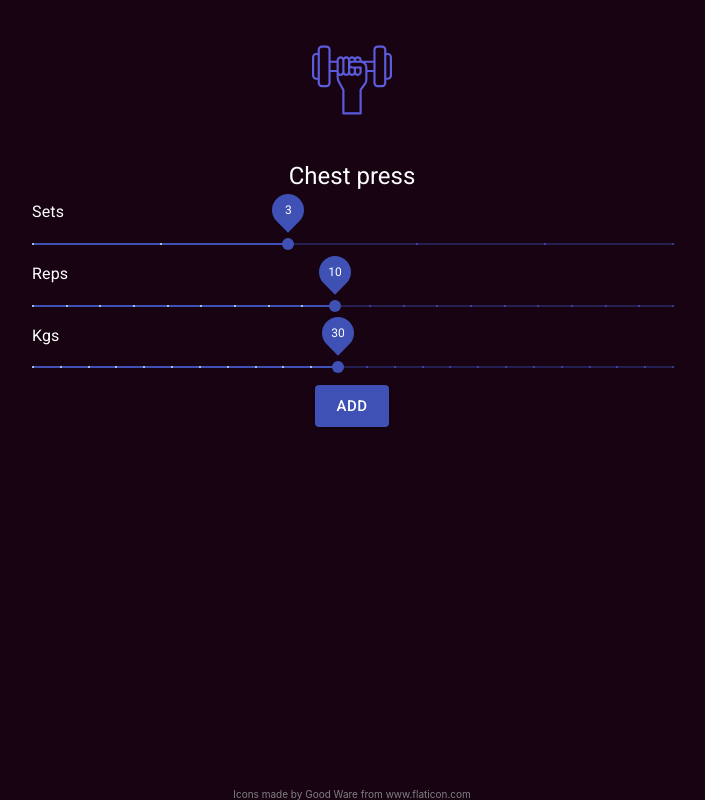
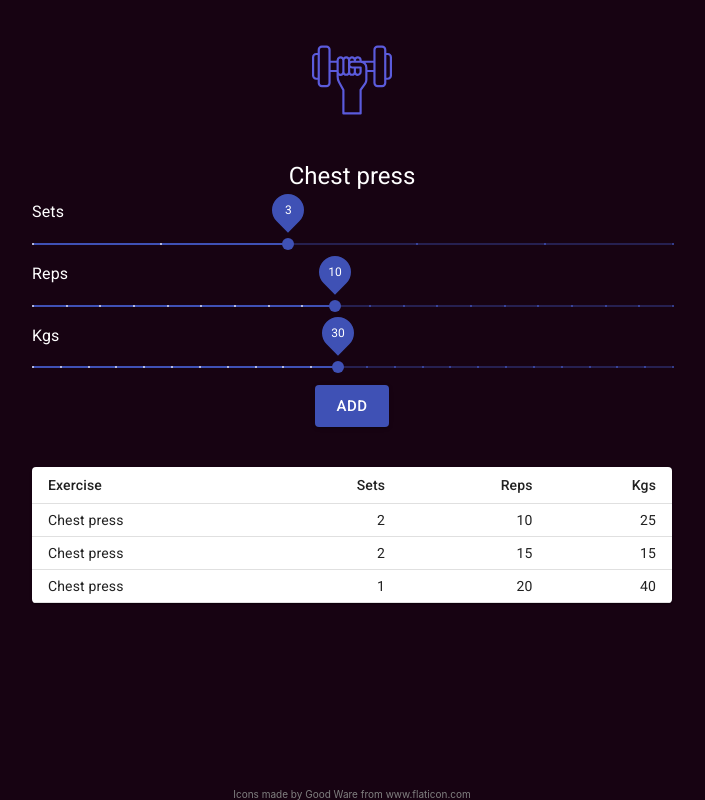
Before and after one commit to maksymilianfiec/weight-tracker, a React (Create React App) app: page / in a window 1280 px wide. Shown: the whole page, without its empty margins (288-993 px from the left). Built offline with nearby package versions, Linux system fonts and the light colour scheme.

Commit message:
Add table

```diff
--- a/src/App.css
+++ b/src/App.css
@@ -50,3 +50,9 @@
   max-width: 640px;
   text-align: left;
 }
+
+.table {
+  width: 85vw;
+  margin: 5vh 0;
+  max-width: 640px;
+}
--- a/src/App.js
+++ b/src/App.js
@@ -4,9 +4,26 @@ import './App.css';
 
 import {
   Button,
+  Paper,
   Slider,
+  Table,
+  TableBody,
+  TableCell,
+  TableContainer,
+  TableHead,
+  TableRow,
   Typography
 } from '@material-ui/core';
+
+function createData(name, sets, reps, kgs) {
+  return { name, sets, reps, kgs };
+}
+
+const rows = [
+  createData('Chest press', 2, 10, 25),
+  createData('Chest press', 2, 15, 15),
+  createData('Chest press', 1, 20, 40),
+];
 
 function App() {
   return (
@@ -54,6 +71,32 @@ function App() {
         />
       </div>
       <Button color="primary" variant="contained" size="large">Add</Button>
+      <div className="table">
+        <TableContainer component={Paper}>
+          <Table size="small" aria-label="a dense table">
+            <TableHead>
+              <TableRow>
+                <TableCell>Exercise</TableCell>
+                <TableCell align="right">Sets</TableCell>
+                <TableCell align="right">Reps</TableCell>
+                <TableCell align="right">Kgs</TableCell>
+              </TableRow>
+            </TableHead>
+            <TableBody>
+              {rows.map((row) => (
+                <TableRow key={row.name}>
+                  <TableCell component="th" scope="row">
+                    {row.name}
+                  </TableCell>
+                  <TableCell align="right">{row.sets}</TableCell>
+                  <TableCell align="right">{row.reps}</TableCell>
+                  <TableCell align="right">{row.kgs}</TableCell>
+                </TableRow>
+              ))}
+            </TableBody>
+          </Table>
+        </TableContainer>
+      </div>
       <div className="icon-author">Icons made by <a href="https://www.flaticon.com/authors/good-ware" title="Good Ware">Good Ware</a> from <a href="https://www.flaticon.com/" title="Flaticon">www.flaticon.com</a></div>
     </div>
   );
```
